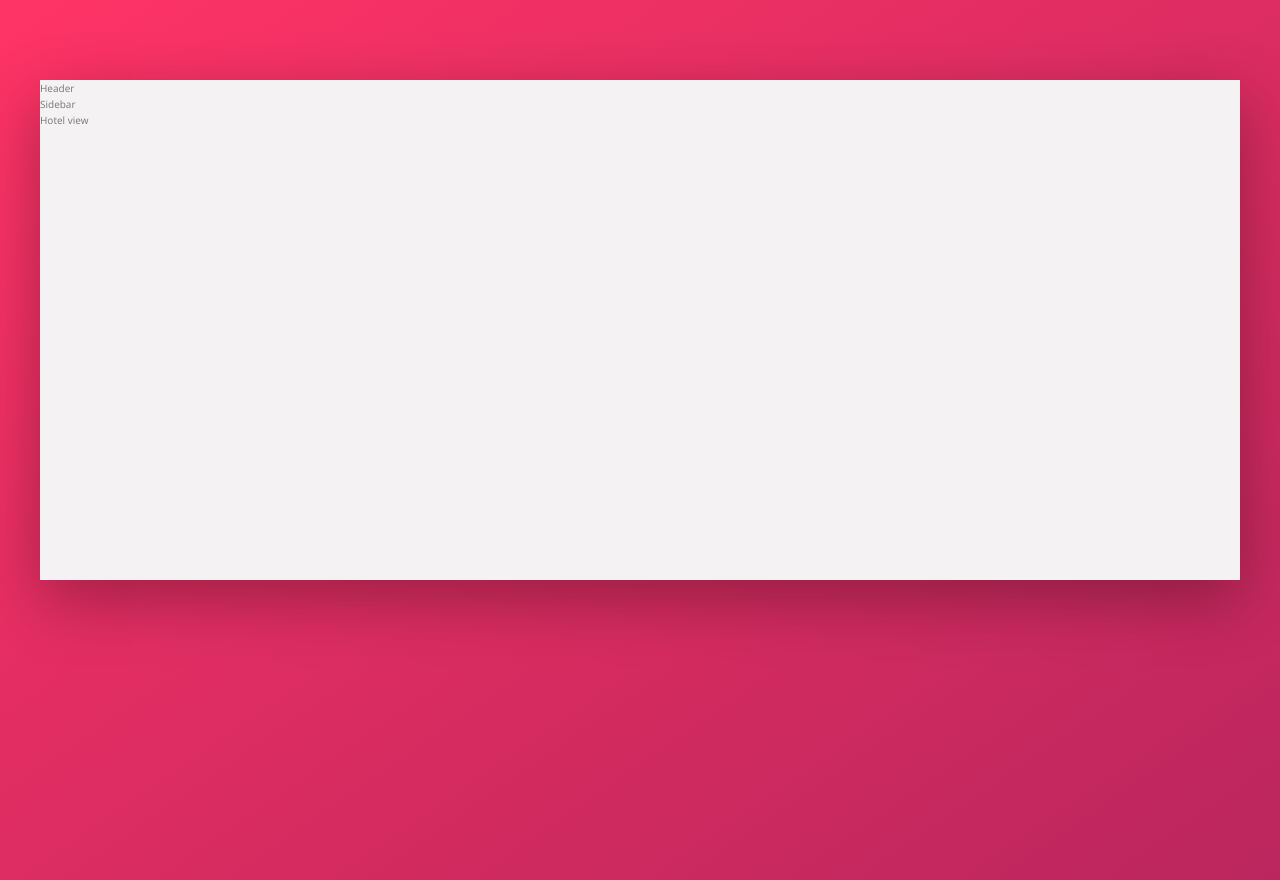
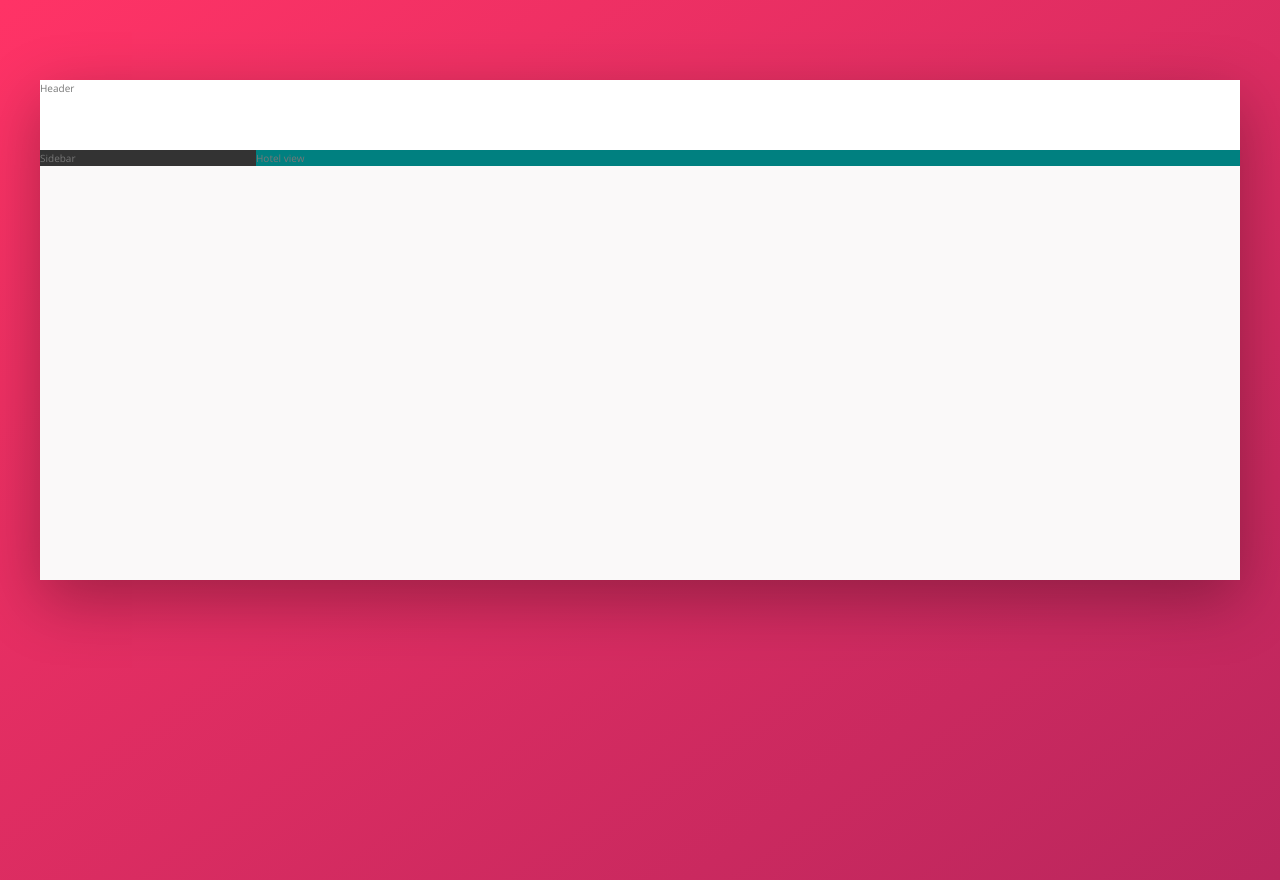
Before and after one commit to avipeels/css, a website: page Flexbox/Trillio/index.html in a window 1280 px wide. Drawn offline with nearby package versions, Linux system fonts and the light colour scheme.

Commit message:
added trillio svgs and few styling changes

```diff
--- a/Flexbox/Flexbox-crash-course/main.scss
+++ b/Flexbox/Flexbox-crash-course/main.scss
@@ -12,13 +12,13 @@
     align-items: flex-end;
     flex-direction: column;
     flex:1 will give 3 even boxes
-    flex:2 will increase the with of box
+    flex:2 will increase the with of boxÎ
     order: will arrange the columns along horizontal;
     */
     .box-1 {
         flex: 2;
         order: 2;
-    }
+    }Î
     .box-2 {
         flex: 1;
         order: 1;
--- a/Flexbox/Trillio/package.json
+++ b/Flexbox/Trillio/package.json
@@ -10,7 +10,7 @@
     "compile:sass": "node-sass sass/main.scss css/style.comp.css",
     "prefix:css": "postcss --use autoprefixer -b 'last 10 versions' css/style.comp.css -o css/style.prefix.css",
     "compress:css": "node-sass css/style.prefix.css css/style.css --output-style compressed",
-    "build:css": "npm-run-all compile:sass concat:css prefix:css compress:css"
+    "build:css": "npm-run-all compile:sass prefix:css compress:css"
   },
   "author": "Peelukhana",
   "license": "ISC",
--- a/Flexbox/Trillio/sass/_layout.scss
+++ b/Flexbox/Trillio/sass/_layout.scss
@@ -1,15 +1,24 @@
 .container {
     max-width: 120rem;
     margin: 8rem auto;
-    background-color: var(--color-grey-light-2);
+    background-color: var(--color-grey-light-1);
     box-shadow: 0 2rem 6rem rgba(0, 0, 0, 0.3);
     min-height: 50rem;
 }
 .header {
+  height: 7rem;
+  background-color: #fff;
+  border-bottom: var(--color-grey-light-2)
 }
 .content {
+  display: flex;
 }
 .sidebar {
+  background-color: var(--color-grey-dark-1);
+  flex: 0 0 18%;
 }
 .hotel-view {
+  background-color: #fff;
+  background-color: teal;
+  flex: 1;
 }
```
Also changed, not shown: Flexbox/Trillio/css/style.css, Flexbox/Trillio/img/SVG/aircraft-take-off.svg (added), Flexbox/Trillio/img/SVG/bookmark.svg (added), Flexbox/Trillio/img/SVG/chat.svg (added), Flexbox/Trillio/img/SVG/chevron-thin-right.svg (added), Flexbox/Trillio/img/SVG/home.svg (added), Flexbox/Trillio/img/SVG/key.svg (added), Flexbox/Trillio/img/SVG/location-pin.svg (added), Flexbox/Trillio/img/SVG/magnifying-glass.svg (added), Flexbox/Trillio/img/SVG/map.svg (added), Flexbox/Trillio/img/SVG/star.svg (added), Flexbox/Trillio/img/sprite.svg.
